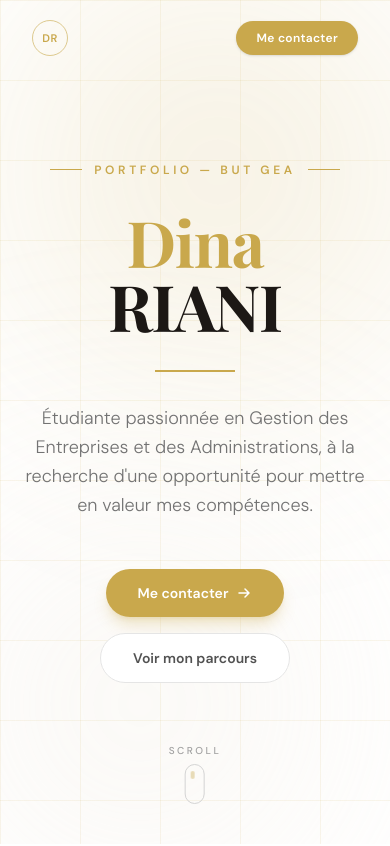
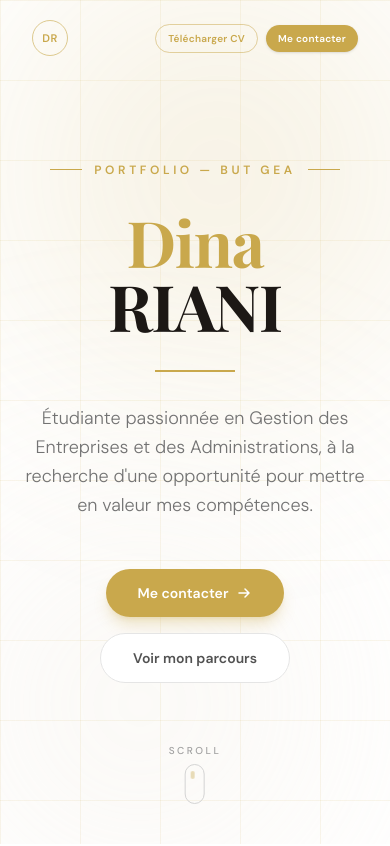
Before and after one commit to yanix2445/dina, a Next.js app: page / in a window 390 px wide. Shown: the top 846 px of the page. Built offline with nearby package versions, Linux system fonts and the light colour scheme.

Commit message:
feat(ui): optimize header and footer layout for mobile devices

```diff
--- a/src/components/footer.tsx
+++ b/src/components/footer.tsx
@@ -27,10 +27,10 @@ export function Footer() {
         <footer className="relative border-t border-[#1C1815] bg-[#1C1815] pt-20 pb-10">
             <div className="mx-auto max-w-6xl px-6 md:px-8">
                 {/* Section principale : 4 colonnes */}
-                <div className="grid grid-cols-1 gap-12 md:grid-cols-2 lg:grid-cols-4 lg:gap-8 mb-20">
+                <div className="grid grid-cols-2 gap-y-12 gap-x-6 md:grid-cols-2 lg:grid-cols-4 lg:gap-8 mb-20">
 
                     {/* Colonne 1 : Marque & Bio */}
-                    <div className="flex flex-col items-start gap-6 lg:col-span-1">
+                    <div className="col-span-2 flex flex-col items-start gap-6 md:col-span-1">
                         <a href="#" onClick={scrollToTop} className="group flex items-center gap-3">
                             <span className="flex size-10 items-center justify-center rounded-full border border-[#C9A84C]/50 text-xs font-semibold tracking-wider text-[#C9A84C] transition-all group-hover:bg-[#C9A84C] group-hover:text-[#1C1815]">
                                 DR
@@ -39,13 +39,13 @@ export function Footer() {
                                 Dina Riani.
                             </span>
                         </a>
-                        <p className="text-sm leading-relaxed text-[#9A9088] max-w-xs">
+                        <p className="text-sm leading-relaxed text-[#9A9088] max-w-xs md:max-w-full">
                             Étudiante en BUT GEA. Spécialisation en contrôle de gestion, comptabilité et conseil financier.
                         </p>
                     </div>
 
                     {/* Colonne 2 : Navigation */}
-                    <div className="flex flex-col gap-6">
+                    <div className="col-span-1 flex flex-col gap-6">
                         <h4 className="text-xs font-bold uppercase tracking-[0.2em] text-[#C9A84C]">
                             Navigation
                         </h4>
@@ -64,7 +64,7 @@ export function Footer() {
                     </div>
 
                     {/* Colonne 3 : Contact & Réseaux */}
-                    <div className="flex flex-col gap-6">
+                    <div className="col-span-1 flex flex-col gap-6">
                         <h4 className="text-xs font-bold uppercase tracking-[0.2em] text-[#C9A84C]">
                             Contact
                         </h4>
@@ -84,7 +84,7 @@ export function Footer() {
                     </div>
 
                     {/* Colonne 4 : Informations */}
-                    <div className="flex flex-col gap-6">
+                    <div className="col-span-2 flex flex-col gap-6 md:col-span-1">
                         <h4 className="text-xs font-bold uppercase tracking-[0.2em] text-[#C9A84C]">
                             Informations
                         </h4>
@@ -113,7 +113,7 @@ export function Footer() {
 
                 {/* Section bas de page : Copyright et retour en haut */}
                 <div className="flex flex-col-reverse items-center justify-between gap-6 sm:flex-row">
-                    <div className="flex flex-col items-center gap-2 sm:items-start">
+                    <div className="flex flex-col items-center gap-2 sm:items-start text-center sm:text-left">
                         <p className="text-xs font-medium text-[#9A9088]">
                             &copy; {new Date().getFullYear()} Dina RIANI. Tous droits réservés.
                         </p>
@@ -125,7 +125,7 @@ export function Footer() {
                     <a
                         href="#"
                         onClick={scrollToTop}
-                        className="group flex size-10 items-center justify-center rounded-full bg-[#FEFCF8]/5 border border-[#FEFCF8]/10 transition-all hover:bg-[#C9A84C] hover:border-[#C9A84C]"
+                        className="hidden sm:flex group size-10 items-center justify-center rounded-full bg-[#FEFCF8]/5 border border-[#FEFCF8]/10 transition-all hover:bg-[#C9A84C] hover:border-[#C9A84C]"
                         aria-label="Retour en haut"
                     >
                         <svg
--- a/src/components/header.tsx
+++ b/src/components/header.tsx
@@ -58,17 +58,17 @@ export function Header() {
                 </nav>
 
                 {/* CTA */}
-                <div className="flex items-center gap-3">
+                <div className="flex items-center gap-2 sm:gap-3">
                     <a
                         href="/Cv dina.pdf"
                         target="_blank"
-                        className="hidden sm:inline-flex items-center gap-2 rounded-full border border-[#C9A84C]/50 px-5 py-2 text-[12px] font-semibold tracking-wide text-[#C9A84C] transition-all duration-300 hover:bg-[#C9A84C]/10 focus-visible:outline-none focus-visible:ring-2 focus-visible:ring-[#C9A84C]/50 focus-visible:ring-offset-2"
+                        className="inline-flex items-center gap-2 rounded-full border border-[#C9A84C]/50 px-3 py-1.5 sm:px-5 sm:py-2 text-[10px] sm:text-[12px] font-semibold tracking-wide text-[#C9A84C] transition-all duration-300 hover:bg-[#C9A84C]/10 focus-visible:outline-none focus-visible:ring-2 focus-visible:ring-[#C9A84C]/50 focus-visible:ring-offset-2"
                     >
                         <span>Télécharger CV</span>
                     </a>
                     <a
                         href="#contact"
-                        className="rounded-full bg-[#C9A84C] px-5 py-2 text-[12px] font-semibold tracking-wide text-white shadow-sm transition-all duration-300 hover:bg-[#9E7B30] hover:shadow-md hover:shadow-[#C9A84C]/25 focus-visible:outline-none focus-visible:ring-2 focus-visible:ring-[#C9A84C]/50 focus-visible:ring-offset-2"
+                        className="rounded-full bg-[#C9A84C] px-3 py-1.5 sm:px-5 sm:py-2 text-[10px] sm:text-[12px] font-semibold tracking-wide text-white shadow-sm transition-all duration-300 hover:bg-[#9E7B30] hover:shadow-md hover:shadow-[#C9A84C]/25 focus-visible:outline-none focus-visible:ring-2 focus-visible:ring-[#C9A84C]/50 focus-visible:ring-offset-2"
                     >
                         Me contacter
                     </a>
```
